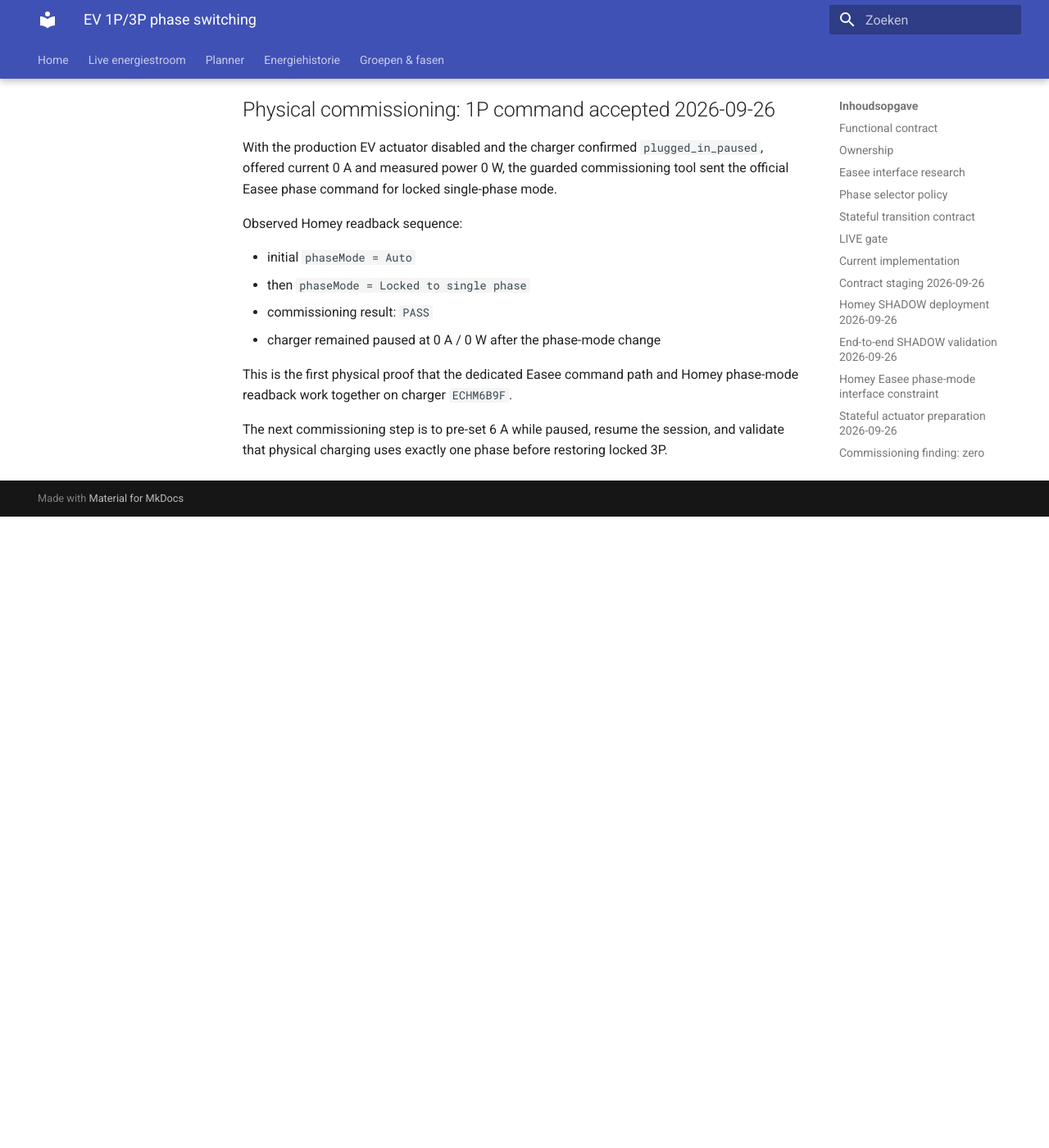
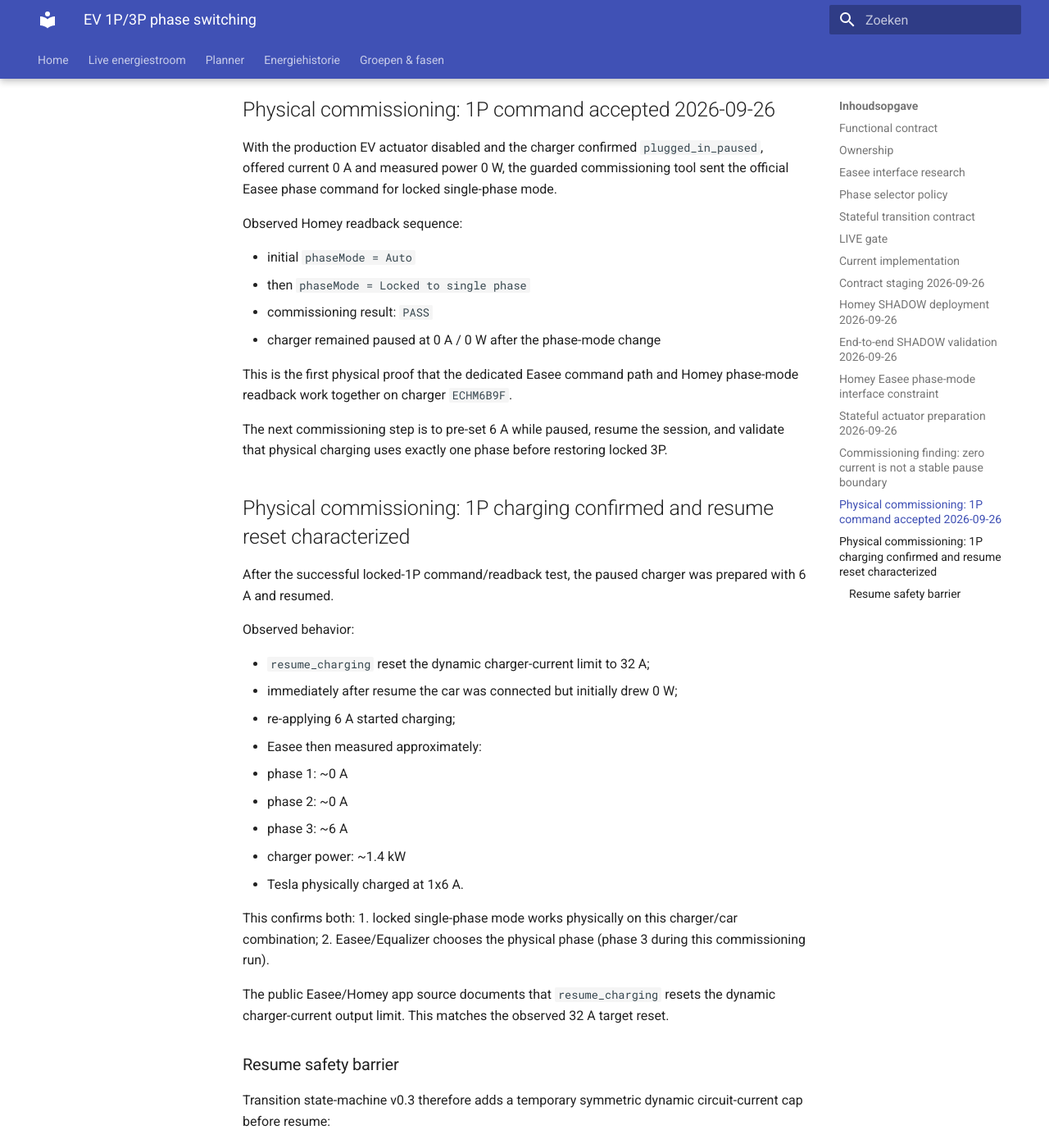
Before and after one commit to OnsKasteeltje/homey-energy-manual, an MkDocs documentation site: the page built from docs/architecture/ev-phase-switching-v0.1.md, in a window 1280 px wide and 1400 px high, scrolled down 7596 px. Shown: the whole window at 82% size. Built offline with MkDocs 1.6.1 and Material for MkDocs 9.7.7, drawn with Linux system fonts in a browser that asks for light colours; before the commit the page ends 8226 px from its top, so only the background shows below that; some of the changed text lies outside the part shown.

Commit message:
docs(ev): record physical 1p charging and resume cap

````diff
--- a/docs/architecture/ev-phase-switching-v0.1.md
+++ b/docs/architecture/ev-phase-switching-v0.1.md
@@ -288,3 +288,54 @@
 This is the first physical proof that the dedicated Easee command path and Homey phase-mode readback work together on charger `ECHM6B9F`.
 
 The next commissioning step is to pre-set 6 A while paused, resume the session, and validate that physical charging uses exactly one phase before restoring locked 3P.
+
+
+## Physical commissioning: 1P charging confirmed and resume reset characterized
+
+After the successful locked-1P command/readback test, the paused charger was prepared with 6 A and resumed.
+
+Observed behavior:
+
+- `resume_charging` reset the dynamic charger-current limit to 32 A;
+- immediately after resume the car was connected but initially drew 0 W;
+- re-applying 6 A started charging;
+- Easee then measured approximately:
+  - phase 1: ~0 A
+  - phase 2: ~0 A
+  - phase 3: ~6 A
+  - charger power: ~1.4 kW
+- Tesla physically charged at 1x6 A.
+
+This confirms both:
+1. locked single-phase mode works physically on this charger/car combination;
+2. Easee/Equalizer chooses the physical phase (phase 3 during this commissioning run).
+
+The public Easee/Homey app source documents that `resume_charging` resets the dynamic charger-current output limit. This matches the observed 32 A target reset.
+
+### Resume safety barrier
+
+Transition state-machine v0.3 therefore adds a temporary symmetric dynamic circuit-current cap before resume:
+
+`phase1=A, phase2=A, phase3=A, timeToLive=1 minute`
+
+This is not phase selection. All three phases receive the same safety ceiling; physical phase ownership remains with Easee/Equalizer.
+
+Revised transition:
+
+```text
+PAUSE_SESSION
+  ↓ pause confirmed
+SET_PHASE_MODE
+  ↓ locked mode confirmed
+DEADTIME
+  ↓
+SET_TRANSITION_CIRCUIT_CAP A/A/A TTL=1m
+  ↓ cap accepted
+RESUME_SESSION
+  ↓ resume may reset charger-current target
+SET_CURRENT desired A
+  ↓ desired A + charging observed
+STABLE
+```
+
+The temporary cap protects the transient between resume and re-applying dynamic charger current.
````
